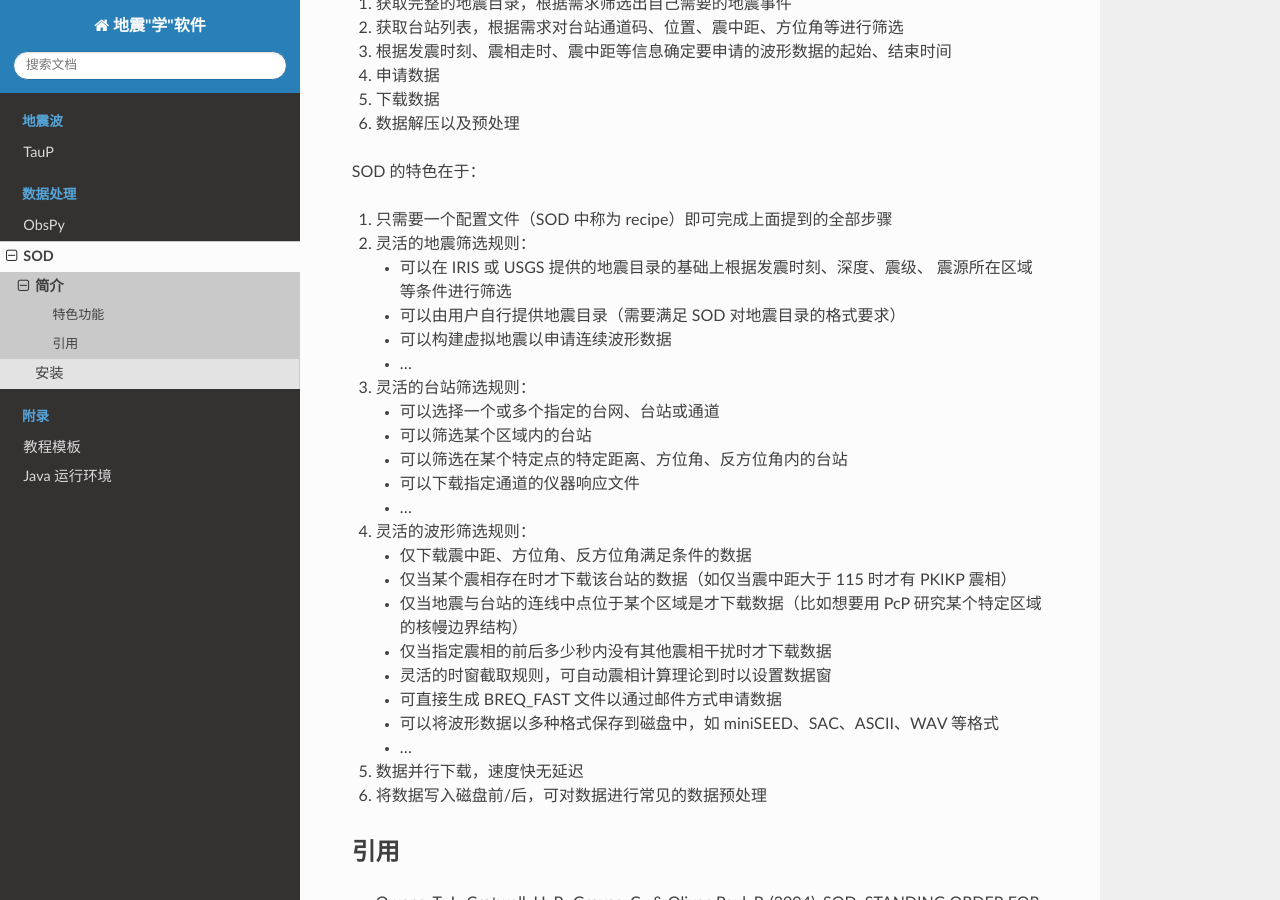
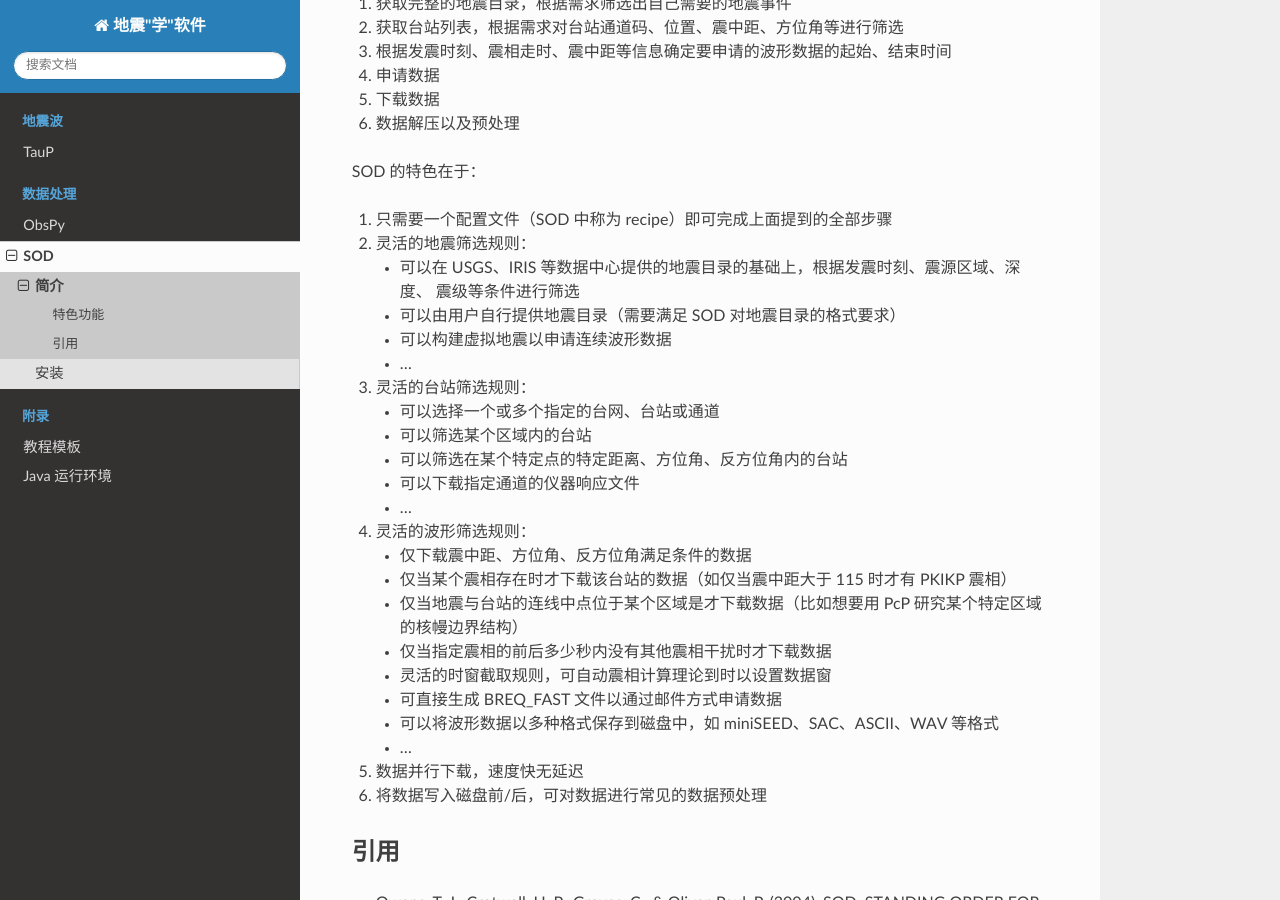
Before and after one commit to seismo-learn/software, a Sphinx documentation site: the page built from source/sod/introduction.rst, in a window 1280 px wide and 900 px high, scrolled down 379 px. Built offline with Sphinx 7.4.7 and the Read the Docs theme 2.0.0, drawn with Linux system fonts in a browser that asks for light colours.

Commit message:
Update source/sod/introduction.rst
Co-authored-by: Jiayuan Yao <coreman.seism@gmail.com>

```diff
--- a/source/sod/introduction.rst
+++ b/source/sod/introduction.rst
@@ -22,8 +22,8 @@
 1. 只需要一个配置文件（SOD 中称为 recipe）即可完成上面提到的全部步骤
 2. 灵活的地震筛选规则：
 
-   - 可以在 IRIS 或 USGS 提供的地震目录的基础上根据发震时刻、深度、震级、
-     震源所在区域等条件进行筛选
+   - 可以在 USGS、IRIS 等数据中心提供的地震目录的基础上，根据发震时刻、震源区域、深度、
+     震级等条件进行筛选
    - 可以由用户自行提供地震目录（需要满足 SOD 对地震目录的格式要求）
    - 可以构建虚拟地震以申请连续波形数据
    - ...
```
